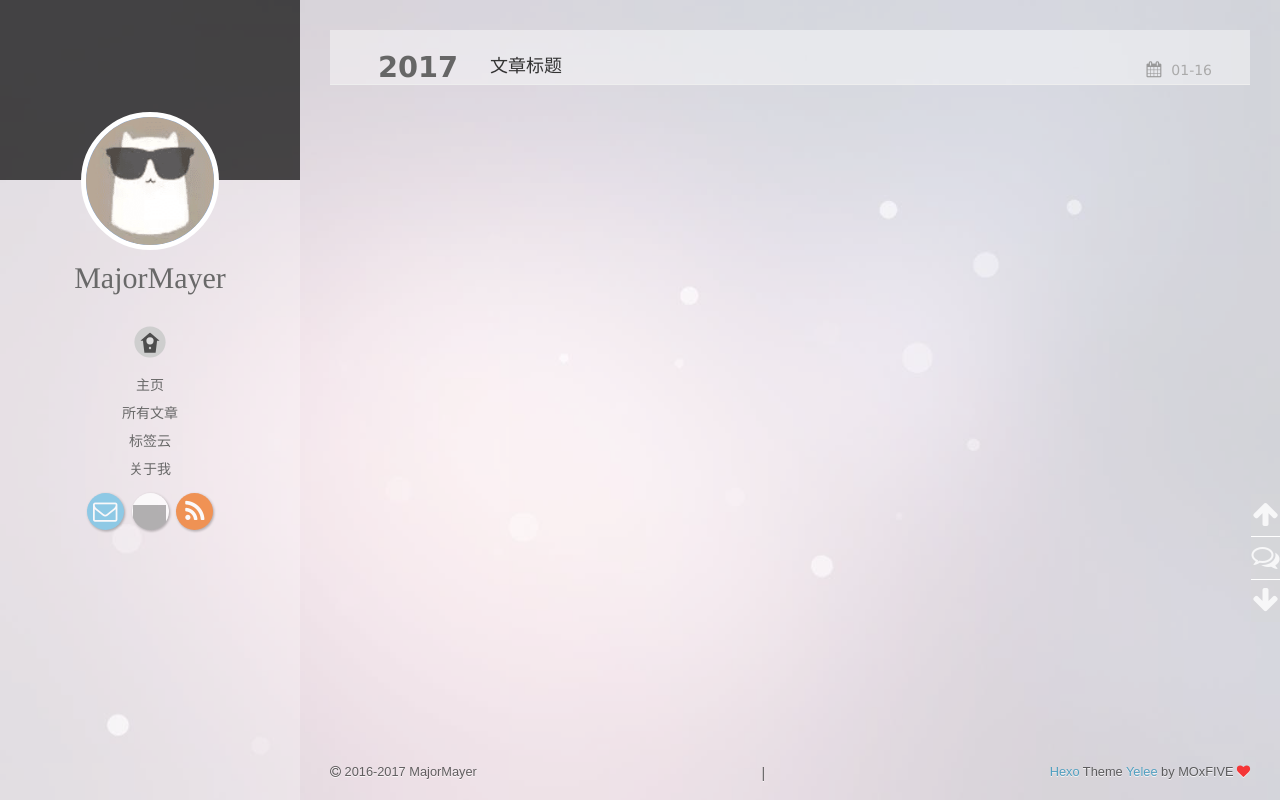
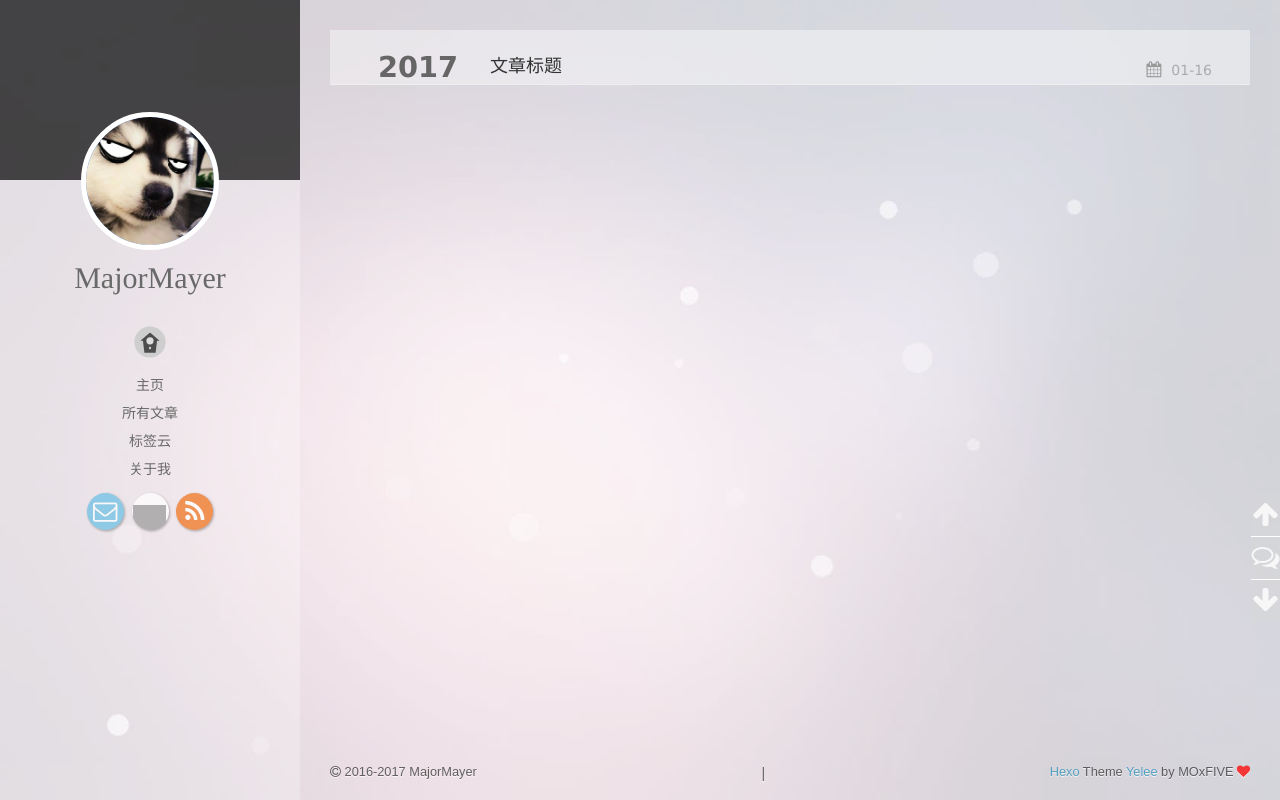
Before and after one commit to cbanma/blog, a plain HTML site: page archives/index.html in a window 1280 px wide. Drawn offline with nearby package versions, Linux system fonts and the light colour scheme; some packages are replaced by stand-ins of ours; grey boxes are pictures that could not be loaded; a script that the page names is missing.

Commit message:
Site updated: 2017-01-16 14:48:14

```diff
--- a/archives/index.html
+++ b/archives/index.html
@@ -92,7 +92,7 @@
 <div class="intrude-less">
     <header id="header" class="inner">
         <a href="/" class="profilepic">
-            <img src="/img/avatar.png" class="animated zoomIn">
+            <img src="/img/avatar.jpg" class="animated zoomIn">
         </a>
         <hgroup>
           <h1 class="header-author"><a href="/">MajorMayer</a></h1>
@@ -217,7 +217,7 @@
     <div class="intrude-less">
         <header id="header" class="inner">
             <a href="/" class="profilepic">
-                <img src="/img/avatar.png" class="animated zoomIn">
+                <img src="/img/avatar.jpg" class="animated zoomIn">
             </a>
             <hgroup>
               <h1 class="header-author"><a href="/" title="回到主页">MajorMayer</a></h1>
```
Also changed, not shown: 2017/01/16/欢迎使用马克飞象/index.html (+3 -3 lines), archives/2017/01/index.html (+2 -2 lines), archives/2017/index.html (+2 -2 lines), index.html (+3 -3 lines).
